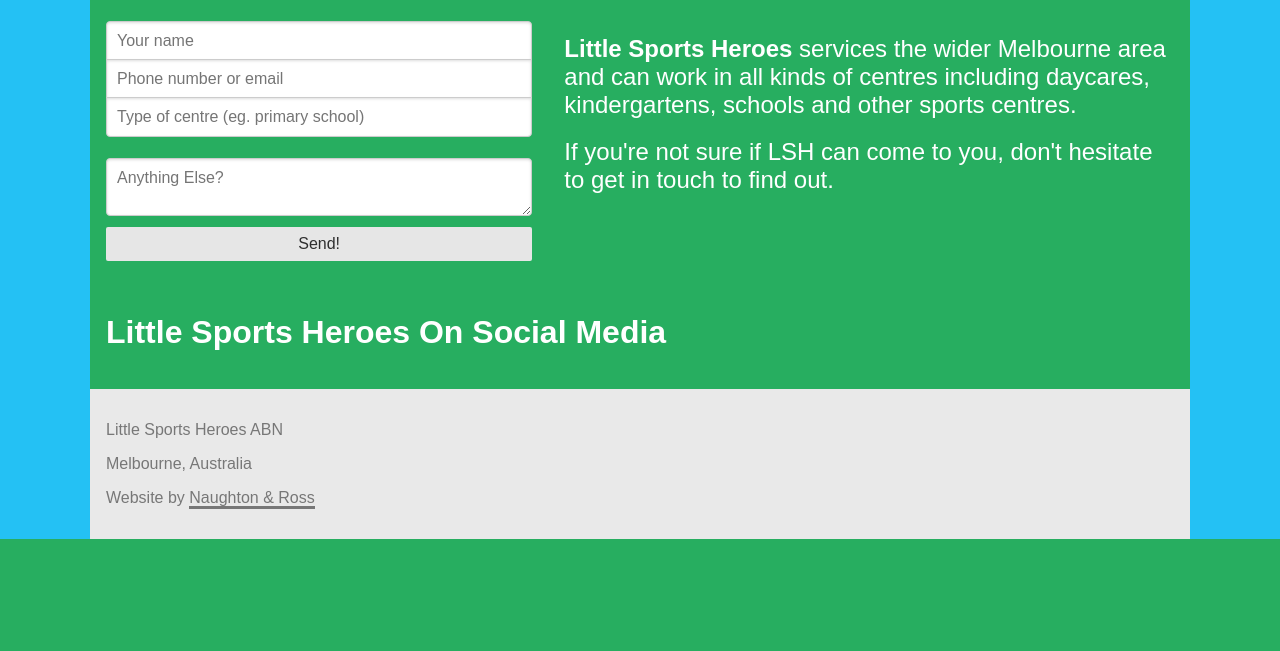
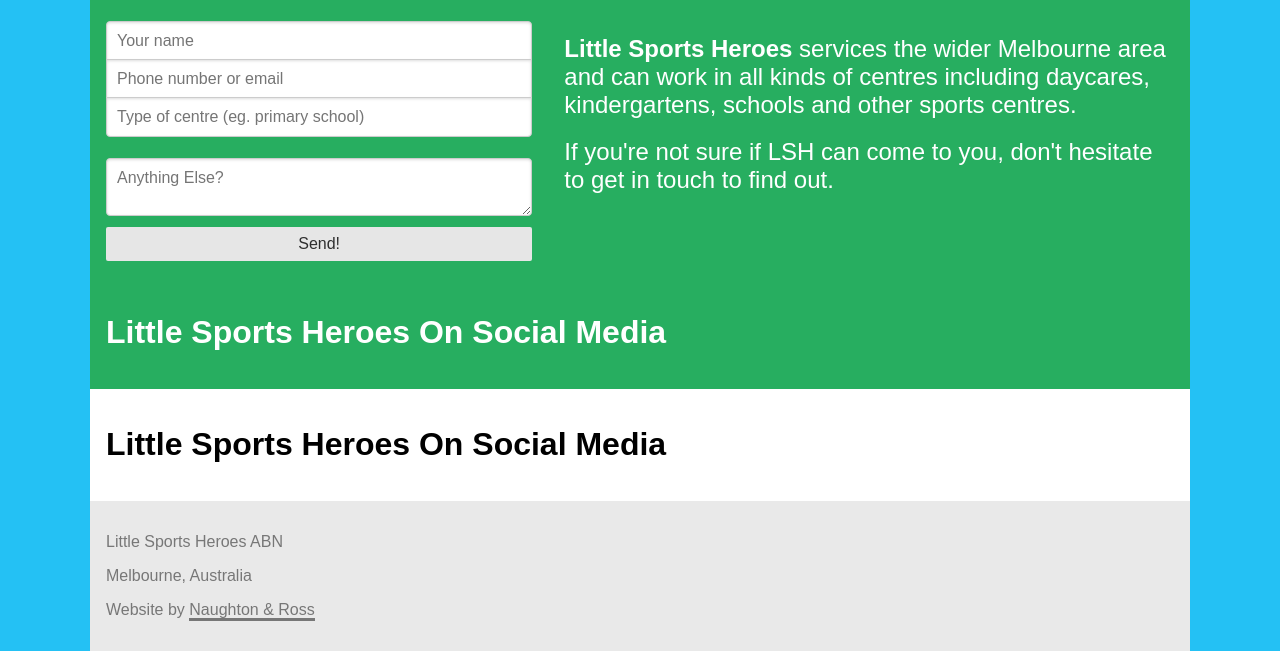
Before and after one commit to naughton-and-ross/little-sports-heroes, a PHP site: page /contact in a window 1280 px wide. Shown: the part 474-1125 px from the top of the page. Before the commit the page ends 1013 px from the top, so only its background shows below. Run offline with PHP 8.4, Linux system fonts and the light colour scheme; some libraries are stand-ins or nearby versions.

Commit message:
Fix heading

```diff
--- a/contact/index.php
+++ b/contact/index.php
@@ -50,6 +50,13 @@
                     </div>
                 </div>
             </div>
+            <div class="pure-g">
+            	<div class="pure-u-1">
+                    <div class="l-box">
+                        <h1>Little Sports Heroes On Social Media</h1>
+                    </div>
+                </div>
+            </div>
             <?php include('../assets/php/pages_footer.php'); ?>
         </div>
 
```
